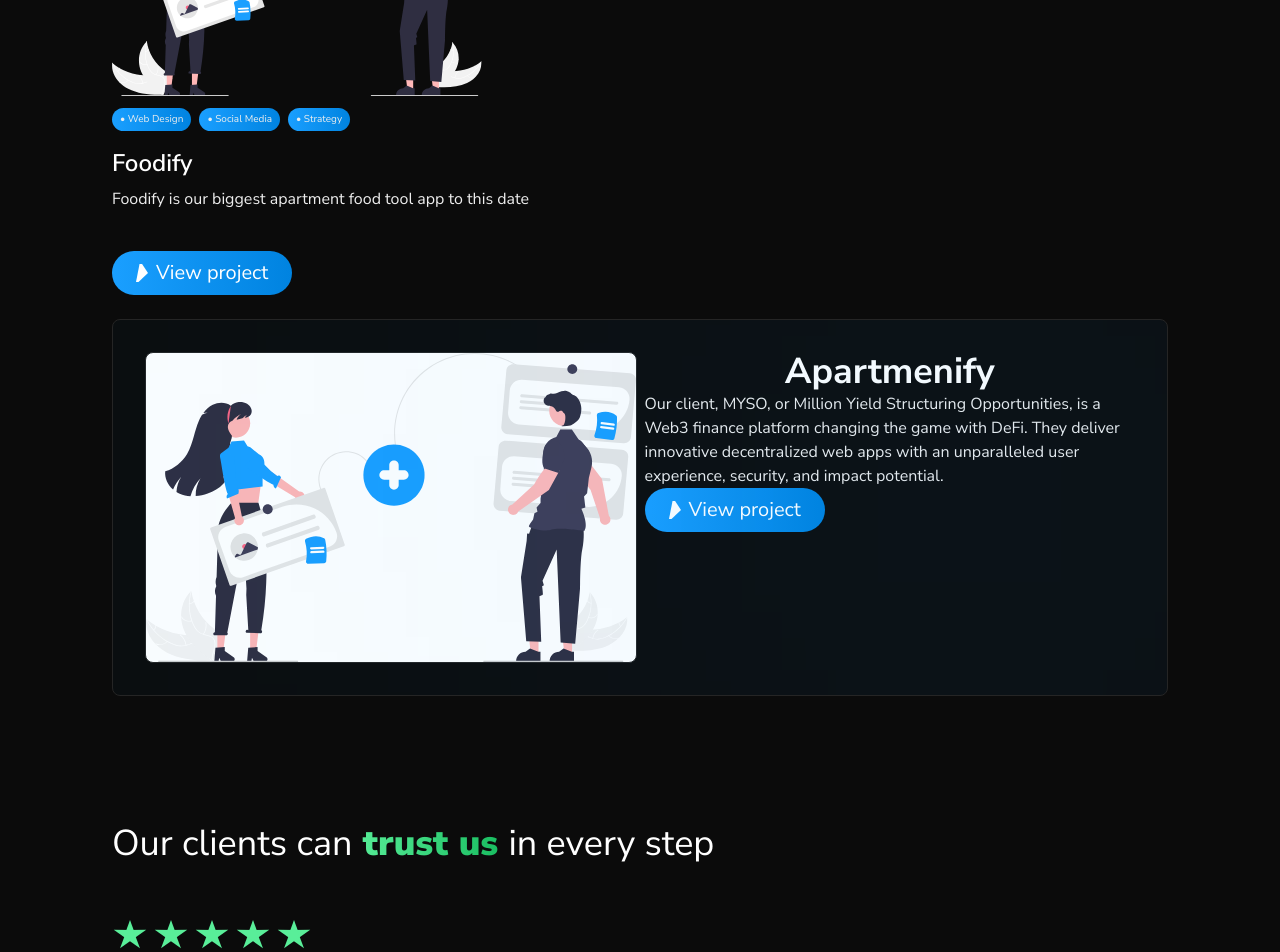
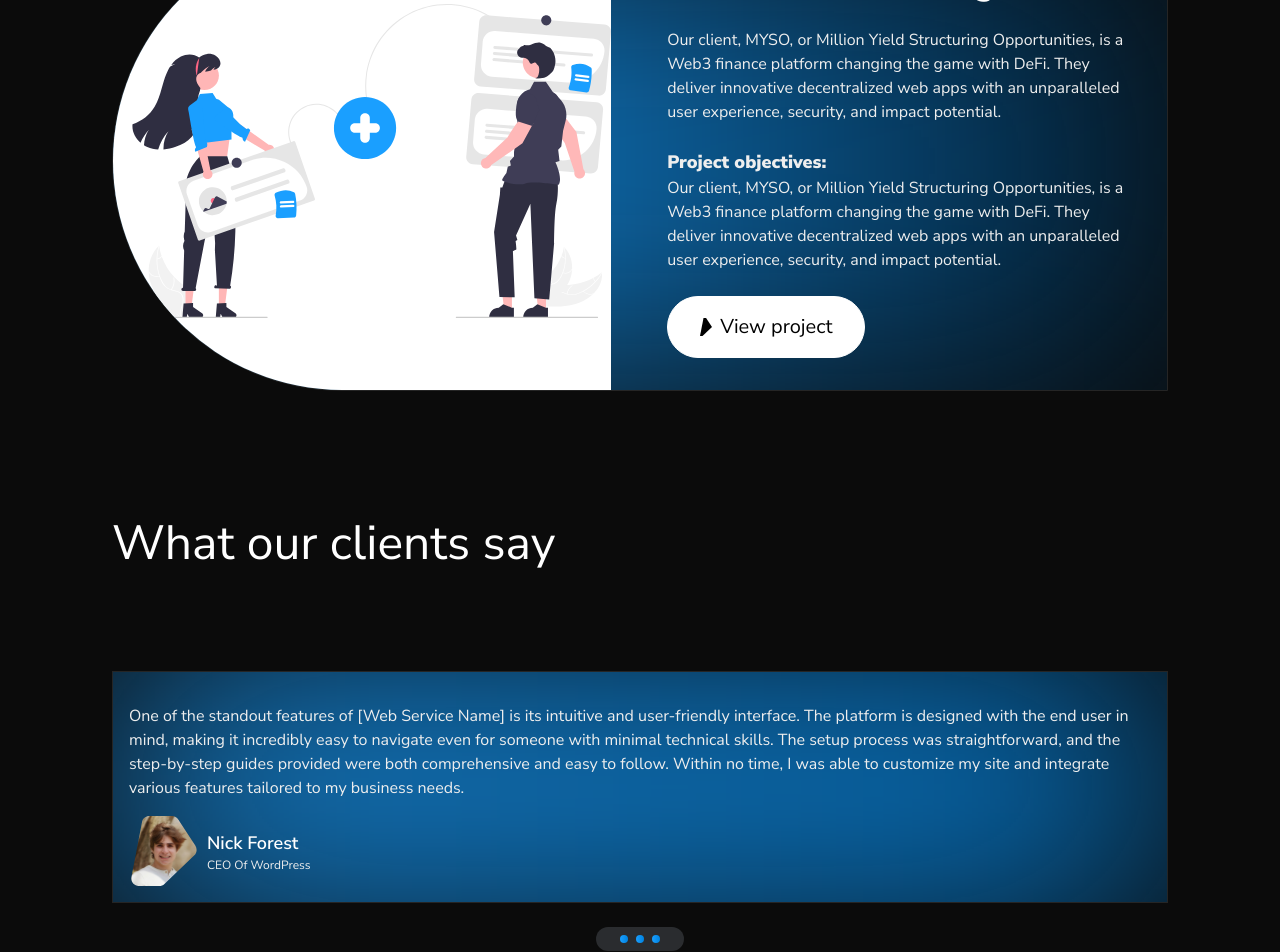
Before and after one commit to zrvnarmarin/BitLyte-Studios-Website, a Next.js app: page / in a window 1280 px wide. Shown: the part 2720-3672 px from the top of the page. Built offline with nearby package versions, Linux system fonts and the light colour scheme.

Commit message:
home route further restyling

```diff
--- a/app/(home-sections)/ProjectsSection.tsx
+++ b/app/(home-sections)/ProjectsSection.tsx
@@ -2,19 +2,16 @@ import React from "react";
 import Image from "next/image";
 import TestImage from "../../public/images/home/undraw_collaborators_re_hont 1.svg";
 import "../../public/test.css";
-import ArrowRight from "../../public/images/Rectangle 1.svg";
 import SectionWrapper from "../components/SectionWrapper";
 
-export default function ServicesSection() {
+export default function ProjectsSection() {
   return (
     <SectionWrapper>
-      <h2 className="w-full text-5xl text-[#ffffff] z-20">Our Work</h2>
+      <h2 className="w-full text-5xl text-[#ffffff] z-20 pb-12">Our Work</h2>
 
-      {/* Project cards container */}
       <div className="w-full flex flex-col gap-24 bg-[#0b0b0b] ">
-        {/* Project card */}
-        {projects.map((project) => (
-          <ProjectCard
+      {projects.map((project) => (
+          <ProjectCardDesktop
             key={project.id}
             id={project.id}
             title={project.title}
@@ -25,47 +22,15 @@ export default function ServicesSection() {
         ))}
       </div>
 
-      <ProjectCardDesktop
+      {/* <ProjectCardDesktop
+        id={3}
         title="Apartmenify"
         description="This is the application about apartment rental on the seaside"
         serviceCategories={["Web Design", "Social Media", "Strategy"]}
-      />
+      /> */}
     </SectionWrapper>
   );
 }
-
-export const ProjectCard = ({
-  title,
-  description,
-  serviceCategories,
-  imageSrc,
-}: ProjectCardProps) => {
-  return (
-    <div className="flex flex-col gap-2">
-      <Image src={TestImage} alt="project_image" />
-      <ul className="flex flex-wrap items-center pt-1 gap-2">
-        {serviceCategories.map((category) => (
-          <li
-            key={category}
-            className="flex items-center bg-gradient-to-r from-[#1A9FFF] to-[#0083E0] text-[10px] text-[#eeeeee] rounded-full px-2 py-1"
-          >
-            <p>&#8226; {category}</p>
-          </li>
-        ))}
-      </ul>
-      <h3 className="w-full text-[#ffffff] font-semibold text-2xl text-start pt-2">
-        {title}
-      </h3>
-      <p className="text-base text-[#eeeeee] font-normal">{description}</p>
-      <div className="w-full flex pt-8">
-        <button className="flex items-center justify-center gap-2 py-2 px-6 text-[#ffffff] bg-gradient-to-r from-[#1A9FFF] to-[#0083E0]  rounded-full text-xl">
-          <Image src={ArrowRight} alt="hero_image" />
-          View project
-        </button>
-      </div>
-    </div>
-  );
-};
 
 export const ProjectCardDesktop = ({
   title,
@@ -74,12 +39,11 @@ export const ProjectCardDesktop = ({
   imageSrc,
 }: ProjectCardProps) => {
   return (
-    <div className="relative overflow-hidden flex flex-row gap-2 rounded-lg p-8 border-[0.5px] border-[#252525]">
+    <div className="relative overflow-hidden flex flex-row gap-6 rounded-l-full rounded-tb-full border-[0.5px] border-[#252525] ">
+      {/* Blur background */}
+      <div className="w-full h-full absolute right-0 bottom-0 bg-gradient-to-r from-[#1A9FFF] to-[#002139] z-10 blur-[130px]"></div>
 
-        {/* Blur background */}
-        <div className="w-96 h-96 absolute right-0 bottom-0 bg-gradient-to-r from-[#1A9FFF] to-[#0083E0] z-10 blur-[830px]"></div>
-
-      <div className="relative w-full overflow-hidden  flex items-center bg-[#ffffff] rounded-lg border-[0.5px] border-[#252525]">
+      <div className="relative w-full overflow-hidden flex items-center bg-[#ffffff] z-20">
         <Image
           src={TestImage}
           alt="project_image"
@@ -89,23 +53,27 @@ export const ProjectCardDesktop = ({
         />
       </div>
 
-      <div className="w-full">
-        <h3 className="w-full text-4xl text-center font-bold text-[#ffffff]">
+      <div className="flex flex-col gap-6 w-full z-20 p-8">
+        <h3 className="w-full text-4xl text-center font-semibold text-[#ffffff]">
           {title}
         </h3>
-        {/* <ul className="flex flex-wrap items-center pt-1 gap-2">
-          {serviceCategories.map((category) => (
-            <li
-              key={category}
-              className="flex items-center bg-gradient-to-r from-[#1A9FFF] to-[#0083E0] text-[10px] text-[#eeeeee] rounded-full px-2 py-1"
-            >
-              <p>&#8226; {category}</p>
-            </li>
-          ))}
-        </ul> */}
-        <p className="text-base text-[#eeeeee] font-normal">Our client, MYSO, or Million Yield Structuring Opportunities, is a Web3 finance platform changing the game with DeFi. They deliver innovative decentralized web apps with an unparalleled user experience, security, and impact potential.</p>
-        <button className="flex items-center justify-center gap-2 py-2 px-6 text-[#ffffff] bg-gradient-to-r from-[#1A9FFF] to-[#0083E0]  rounded-full text-xl">
-          <Image src={ArrowRight} alt="hero_image" />
+        <p className="text-base text-[#eeeeee] font-normal">
+          Our client, MYSO, or Million Yield Structuring Opportunities, is a
+          Web3 finance platform changing the game with DeFi. They deliver
+          innovative decentralized web apps with an unparalleled user
+          experience, security, and impact potential.
+        </p>
+        <div className="flex flex-col">
+          <p className="text-lg text-[#eeeeee] font-black">Project objectives:</p>
+          <p className="text-base text-[#eeeeee] font-normal">
+            Our client, MYSO, or Million Yield Structuring Opportunities, is a
+            Web3 finance platform changing the game with DeFi. They deliver
+            innovative decentralized web apps with an unparalleled user
+            experience, security, and impact potential.
+          </p>
+        </div>
+        <button className="w-fit bg-[#ffffff] flex gap-2 items-center justify-center text-[#000000] font-normal text-xl z-20 rounded-full border-[0.5px] border-[#ffffff] px-8 py-4">
+          <LogoArrowRight fillColor="#000000" />
           View project
         </button>
       </div>
@@ -132,9 +100,30 @@ export const projects = [
   },
   {
     id: 1,
-    title: "Foodify",
-    description: "Foodify is our biggest apartment food tool app to this date",
+    title: "Lease Lounge",
+    description: "Rentalio is the rental management tool which we build in collaboration with great team.",
     serviceCategories: ["Web Design", "Social Media", "Strategy"],
     imageSrc: TestImage,
   },
 ];
+
+export const LogoArrowRight = ({
+  fillColor = "#ffffff",
+}: {
+  fillColor?: string;
+}) => {
+  return ( // Add this line
+    <svg
+      width="12"
+      height="18"
+      viewBox="0 0 12 18"
+      fill="none"
+      xmlns="http://www.w3.org/2000/svg"
+    >
+      <path
+        d="M0 18H2.49225L12 9L6.08756 2.23762e-07L3.51694 0L0 18Z"
+        fill={fillColor} // Updated to use fillColor
+      />
+    </svg>
+  ); // Add this line
+};
--- a/app/(home-sections)/TestimonialsSection.tsx
+++ b/app/(home-sections)/TestimonialsSection.tsx
@@ -1,26 +1,22 @@
 import React from "react";
 import SectionWrapper from "../components/SectionWrapper";
-import '../../public/test.css'
+import "../../public/test.css";
 import Image from "next/image";
-import ArrowRight from '../../public/images/Rectangle 1.svg'
-import TestimonialExampleImage from '../../public/images/home/TestimonialImage.svg'
-import ButtonNext from '../../public/images/home/ButtonNextTestimonials.svg'
-import '../../public/styles/star.css'
+import ArrowRight from "../../public/images/Rectangle 1.svg";
+import TestimonialExampleImage from "../../public/images/home/TestimonialImage.svg";
+import ButtonNext from "../../public/images/home/ButtonNextTestimonials.svg";
+import "../../public/styles/star.css";
 
 export default function TestimonialsSection() {
   return (
     <SectionWrapper>
-            <h1 className="text-4xl text-[#ffffff]">
-                Our clients can
-                <span className="linear-gradient-green-text font-black">
-                {" "} trust us {" "}
-                </span>
-                in every step
-            </h1>
+      <h2 className="w-full text-5xl text-[#ffffff] z-20 pb-12">
+        What our clients say
+      </h2>
 
       {/* Testimonial cards container */}
       <div className="w-full flex flex-col gap-8 pt-8">
-            {testimonials.map(testimonial =>
+        {testimonials.map((testimonial) => (
           <TestimonialCard
             key={testimonial.id}
             id={testimonial.id}
@@ -30,7 +26,7 @@ export default function TestimonialsSection() {
             imageSrc={testimonial.imageSrc}
             rating={testimonial.rating}
           />
-            )}
+        ))}
       </div>
 
       {/* Buttons */}
@@ -44,42 +40,55 @@ export default function TestimonialsSection() {
           {/* <button>
                         <Image src={ButtonNext} alt="next-button-testimonials" />
                     </button> */}
-                    <div className="h-2 w-2 rounded-full bg-gradient-to-r from-[#59EE99] to-[#17DE6D]"></div>
-                    <div className="h-2 w-2 rounded-full bg-gradient-to-r from-[#59EE99] to-[#17DE6D]"></div>
-                    <div className="h-2 w-2 rounded-full bg-gradient-to-r from-[#59EE99] to-[#17DE6D]"></div>
+          <div className="h-2 w-2 rounded-full bg-gradient-to-r from-[#1A9FFF] to-[#0083E0]"></div>
+          <div className="h-2 w-2 rounded-full bg-gradient-to-r from-[#1A9FFF] to-[#0083E0]"></div>
+          <div className="h-2 w-2 rounded-full bg-gradient-to-r from-[#1A9FFF] to-[#0083E0]"></div>
         </div>
       </div>
 
       {/* Link to all reviews route */}
       <div className="w-full flex">
         <button className="flex items-center gap-2 py-2 px-6 text-[#ffffff] bg-gradient-to-r from-[#59EE99] to-[#17DE6D]  rounded-full text-xl">
-                    <Image src={ArrowRight} alt="hero_image"  />
+          <Image src={ArrowRight} alt="hero_image" />
           View all rewievs
         </button>
       </div>
     </SectionWrapper>
-    )
+  );
 }
 
-export const TestimonialCard = ({ name, companyName, testimonialText, imageSrc, rating } : TestimonialCardProps) => {
+export const TestimonialCard = ({
+  name,
+  companyName,
+  testimonialText,
+  imageSrc,
+  rating,
+}: TestimonialCardProps) => {
   return (
-        <div className="flex items-center">
-            <div>
-                <ReviewStars />
+    <div className="relative overflow-hidden flex items-center border-[0.5px] border-[#252525] p-4">
+      {/* Blur background */}
+      <div className="w-full h-full absolute right-0 bottom-0 bg-gradient-to-r from-[#1A9FFF] to-[#0083E0] z-10 blur-[130px]"></div>
+
+      <div className="z-20">
         <p className="text-base text-[#eeeeee] font-normal pt-4">
           {testimonialText}
         </p>
         <div className="flex items-center justify-start gap-2 pt-4">
-                    <Image src={imageSrc} alt='testimonial image' />
+          <Image src={imageSrc} alt="testimonial image" />
           <p className="flex flex-col items-center">
-                        <span className="w-full text-lg text-[#ffffff] font-semibold ">{name}</span>
-                        <span className="w-full text-xs text-[#eeeeee] font-normal ">{companyName}</span>
+            <span className="w-full text-lg text-[#ffffff] font-semibold ">
+              {name}
+            </span>
+            <span className="w-full text-xs text-[#eeeeee] font-normal ">
+              {companyName}
+            </span>
           </p>
         </div>
       </div>
+
     </div>
-    )
-}
+  );
+};
 
 export type TestimonialCardProps = {
   id: number;
@@ -88,16 +97,17 @@ export type TestimonialCardProps = {
   testimonialText: string;
   imageSrc: string;
   rating: number;
-}
+};
 
 export const testimonials = [
   {
     id: 1,
-        name: 'Nick Forest',
-        companyName: 'CEO Of WordPress',
-        testimonialText: 'I was shockinlgy surprise by the delivery of BitLyte agency. They were super correct and did the job just perfectly!',
+    name: "Nick Forest",
+    companyName: "CEO Of WordPress",
+    testimonialText:
+      "One of the standout features of [Web Service Name] is its intuitive and user-friendly interface. The platform is designed with the end user in mind, making it incredibly easy to navigate even for someone with minimal technical skills. The setup process was straightforward, and the step-by-step guides provided were both comprehensive and easy to follow. Within no time, I was able to customize my site and integrate various features tailored to my business needs.",
     imageSrc: TestimonialExampleImage,
-        rating: 5
+    rating: 5,
   },
   // {
   //     id: 2,
@@ -107,16 +117,4 @@ export const testimonials = [
   //     imageSrc: TestimonialExampleImage,
   //     rating: 5
   // }
-]
-
-export const ReviewStars = () => {
-    return (
-        <div className="flex items-center gap-1">
-            <div className="star"></div>
-            <div className="star"></div>
-            <div className="star"></div>
-            <div className="star"></div>
-            <div className="star"></div>
-        </div>
-    )
-}
+];
```
Lines whose indentation alone changed are shown as unchanged.
